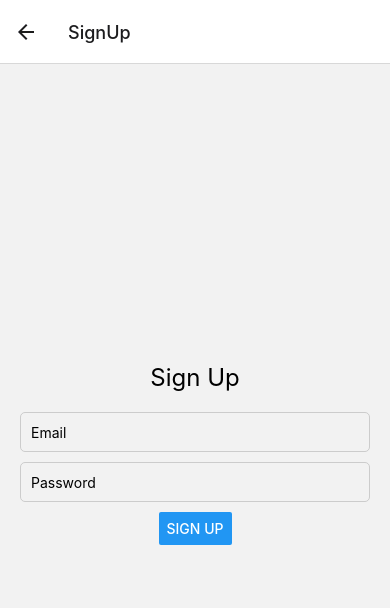
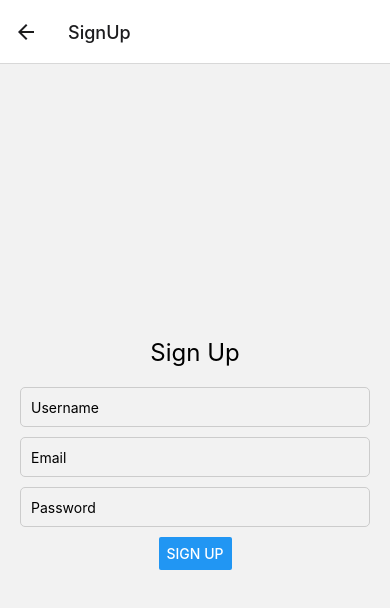
Before and after one commit to kantzz-GitHub/PocketChef, a React Native app: screen /SignUp in a window 390 px wide. Shown: the top 608 px of the page. Built offline with nearby package versions, Linux system fonts and the light colour scheme.

Commit message:
AUTH: Updated SignUpScreen - now it has a Username input field.
Upon successful registration, the username and user UID will be stored in the Firebase Firestore

```diff
--- a/screens/SignUpScreen.js
+++ b/screens/SignUpScreen.js
@@ -1,29 +1,44 @@
 import React from 'react';
 import { View, Text, TextInput, Button, StyleSheet } from 'react-native';
 import { firebase } from '../firebase';
+import 'firebase/firestore';
 
 export default function SignUpScreen({ navigation }) {
+  const [username, setUsername] = React.useState('');
   const [email, setEmail] = React.useState('');
   const [password, setPassword] = React.useState('');
 
-  const handleSignUp = () => {
-    firebase.auth().createUserWithEmailAndPassword(email, password)
-      .then((userCredential) => {
-        // Signed up successfully
-        var user = userCredential.user;
-        console.log(user);
-        // Navigate to CategoryScreen
-        navigation.navigate('Category');
-      })
-      .catch((error) => {
-        var errorMessage = error.message;
-        console.log(errorMessage);
+  const handleSignUp = async () => {
+    try {
+      // Create user in Firebase Authentication
+      const userCredential = await firebase.auth().createUserWithEmailAndPassword(email, password);
+      const user = userCredential.user;
+
+      // Store additional user data in Firestore
+      await firebase.firestore().collection('users').doc(user.uid).set({
+        username: username,
+        email: email,
       });
+
+      console.log('User signed up and data stored in Firestore:', user.uid);
+
+      // Navigate to CategoryScreen
+      navigation.navigate('Category');
+    } catch (error) {
+      var errorMessage = error.message;
+      console.log(errorMessage);
+    }
   };
 
   return (
     <View style={styles.container}>
       <Text style={styles.title}>Sign Up</Text>
+      <TextInput
+        style={styles.input}
+        placeholder="Username"
+        value={username}
+        onChangeText={setUsername}
+      />
       <TextInput
         style={styles.input}
         placeholder="Email"
```
